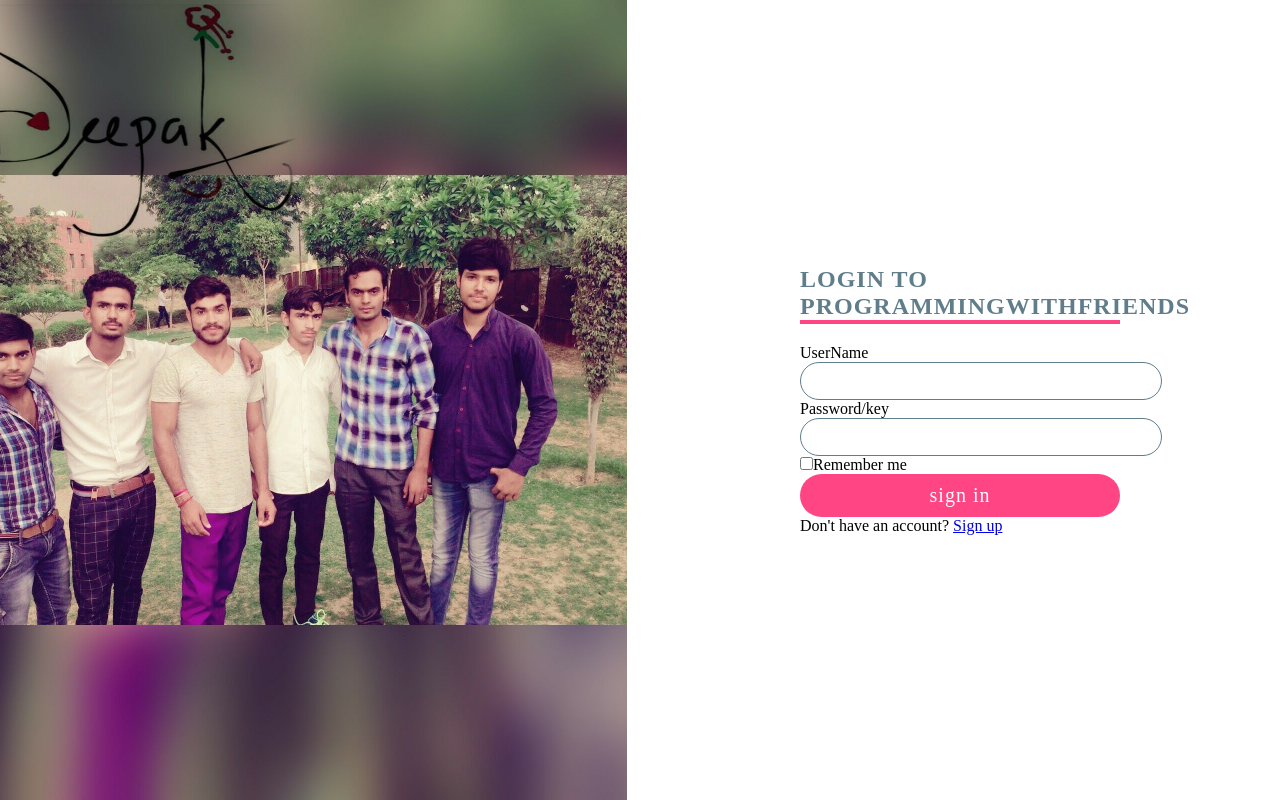
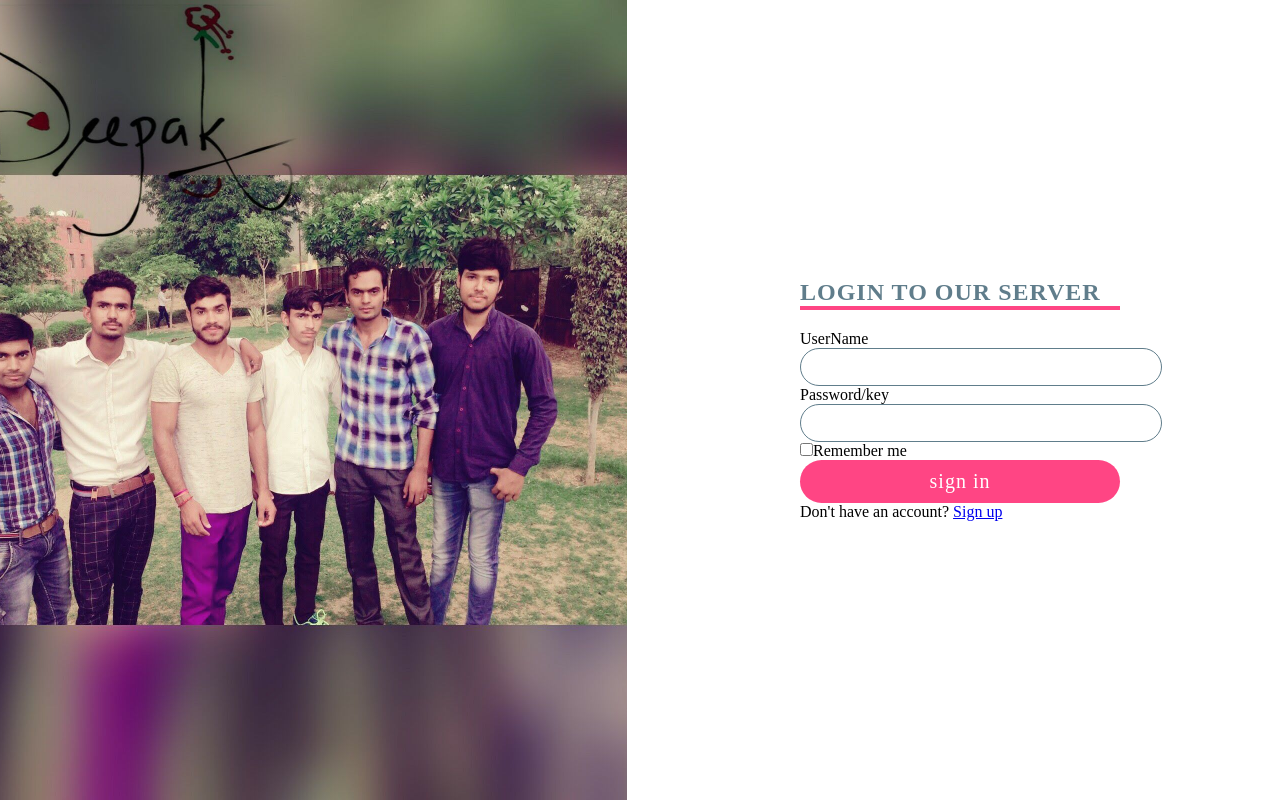
Before and after one commit to DpkTewatia/login-page, a plain HTML site: page index.html in a window 1280 px wide. Drawn offline with Linux system fonts and the light colour scheme.

Commit message:
header updated

```diff
--- a/index.html
+++ b/index.html
@@ -17,7 +17,7 @@
         </div>
         <div class="container">
             <div class="formbox">
-                <h2>Login to ProgrammingWithFriends </h2>
+                <h2>Login to our server </h2>
                 <form action="">
                     <div class="inputbox">
                         <span>UserName</span>
```
